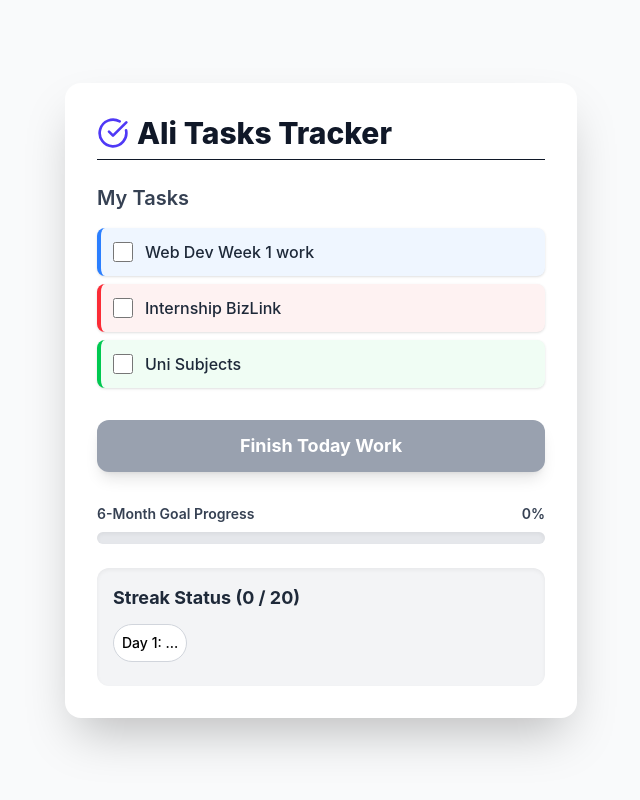
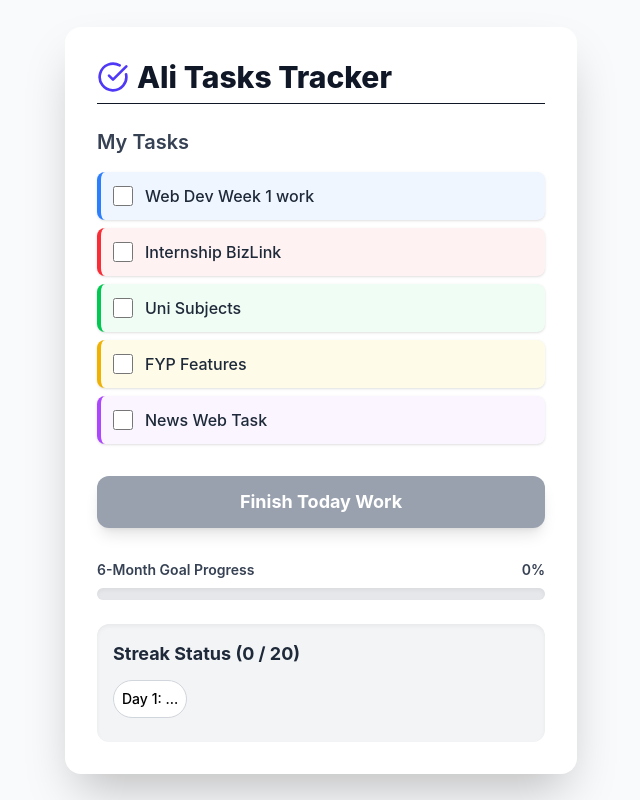
Before and after one commit to ali9463/Daily-Tasks-Tracker, a React (Vite) app: page / in a window 1280 px wide. Shown: the whole page, without its empty margins (319-959 px from the left). Built offline with nearby package versions, Linux system fonts and the light colour scheme.

Commit message:
Tuesday Tasks Added

```diff
--- a/src/pages/ProgressTracker.jsx
+++ b/src/pages/ProgressTracker.jsx
@@ -9,8 +9,8 @@ const initialTasks = [
     { id: 1, text: "Web Dev Week 1 work", color: "border-blue-500 bg-blue-50", isChecked: false },
     { id: 2, text: "Internship BizLink", color: "border-red-500 bg-red-50", isChecked: false },
     { id: 3, text: "Uni Subjects", color: "border-green-500 bg-green-50", isChecked: false },
-    // { id: 4, text: "FYP Features", color: "border-yellow-500 bg-yellow-50", isChecked: false },
-    // { id: 5, text: "Plan Tomorrow's Tasks", color: "border-purple-500 bg-purple-50", isChecked: false },
+    { id: 4, text: "FYP Features", color: "border-yellow-500 bg-yellow-50", isChecked: false },
+    { id: 5, text: "News Web Task", color: "border-purple-500 bg-purple-50", isChecked: false },
 ];
 
 // Helper function to calculate time until unlock
```
